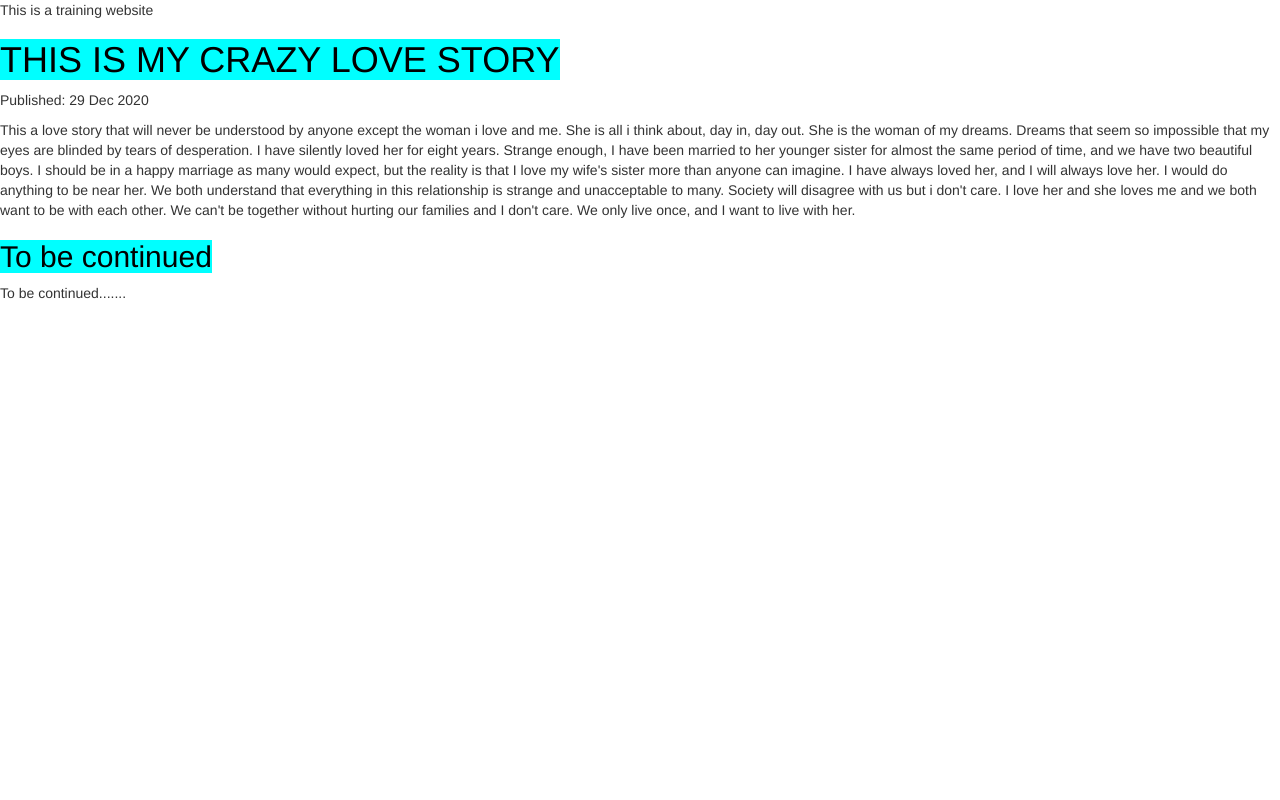
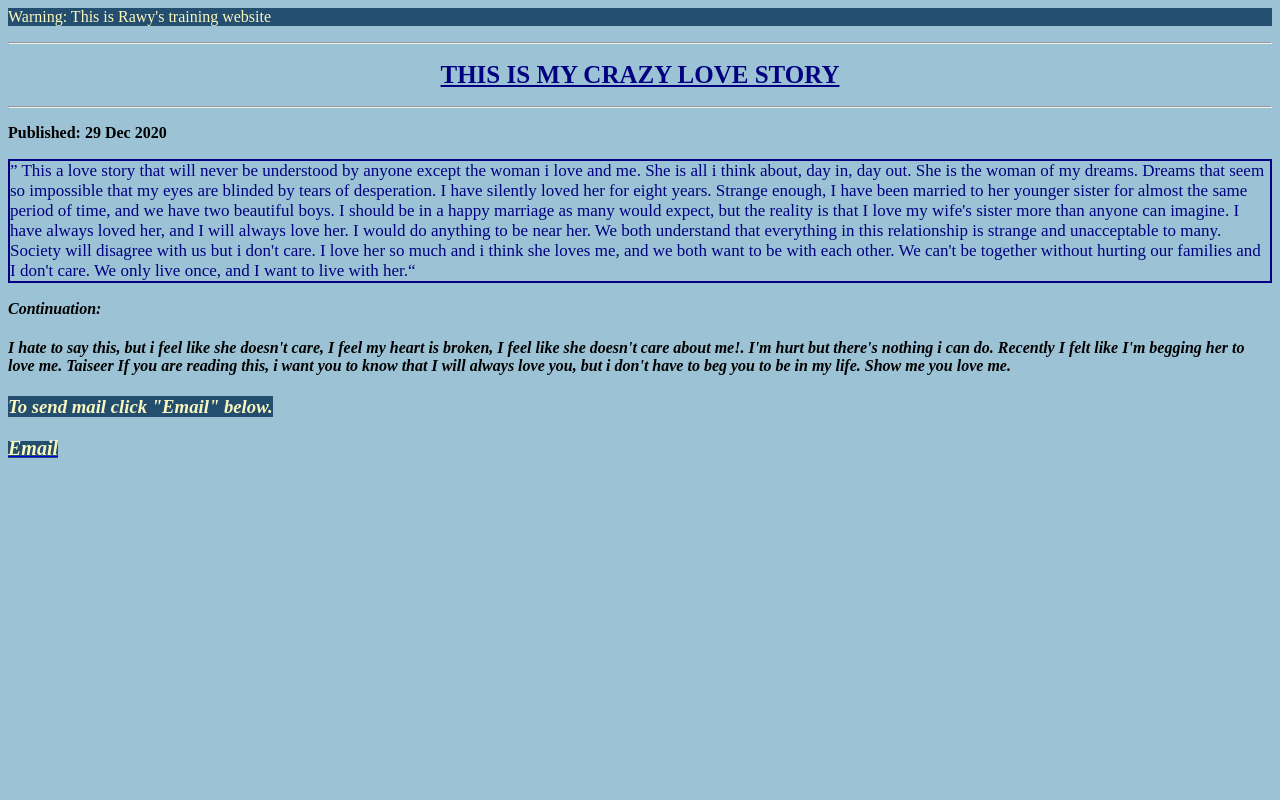
Before and after one commit to Murgany/my-first-blog, a Django app: page / in a window 1280 px wide. Run offline with Django 3.2, Linux system fonts and the light colour scheme; some libraries are stand-ins or nearby versions.

Commit message:
"addes colors to page, some texts and the whole back ground is now colored. i will continue updating the page as long as i learn web development"

```diff
--- a/blog/static/css/blog.css
+++ b/blog/static/css/blog.css
@@ -1,5 +0,0 @@
-
-h1 a, h2 a {
-color: black;
-background-color:aqua;
-}
--- a/blog/templates/blog/post_list.html
+++ b/blog/templates/blog/post_list.html
@@ -1,33 +1,38 @@
 
 {% load static %}
 
-<html lang="en">
+<html lang="Ar">
     <head>
         <title>RAWY'S PAGE</title>
-        <link rel="stylesheet" href="//maxcdn.bootstrapcdn.com/bootstrap/3.2.0/css/bootstrap.min.css">
-        <link rel="stylesheet" href="//maxcdn.bootstrapcdn.com/bootstrap/3.2.0/css/bootstrap-theme.min.css">
-         <link rel="stylesheet" href="{% static 'css/blog.css' %}">
+        <link rel="stylesheet" href="{% static 'css/blog.css' %}">
     </head>
-    <body>
+    <body style="background-color:#9CC3D5FF;">
 
          <div>
-             <p>This is a training website</p>
-              <h1><a href="">THIS IS MY CRAZY LOVE STORY</a></h1>
-              <p>Published: 29 Dec 2020</p>
-              <p>This a love story that will never be understood by anyone except the woman i love and me.
-                  She is all i think about, day in, day out. She is the woman of my dreams. Dreams that seem so impossible
-                  that my eyes are blinded by tears of desperation. I have silently loved her for eight years. Strange enough,
-                  I have been married to her younger sister for almost the same period of time, and we have two beautiful boys.
-                  I should be in a happy marriage as many would expect, but the reality is that I love my wife's sister more than
-                  anyone can imagine. I have always loved her, and I will always love her. I would do anything to be near her.
-                  We both understand that everything in this relationship is strange and unacceptable to many. Society will disagree
-                  with us but i don't care. I love her and she loves me and we both want to be with each other. We can't be together without
-                  hurting our families and I don't care. We only live once, and I want to live with her.</p>
+              <p style="color:#FBF8BE; background-color:#234E70">Warning: This is Rawy's training website</p>
+         </div>
+         <div>
+              <hr>
+              <h1 style="color:Navy; font-size:25px; text-align:center;"><b><ins>THIS IS MY CRAZY LOVE STORY</ins></b></h1>
+              <hr>
+              <p><b>Published: 29 Dec 2020</b></p>
+              <p style="font-size:17; color:navy; border:2px solid navy;"><q>   This a love story that will never be understood by anyone except the woman i love and me.
+                  She is all i think about, day in, day out. She is the woman of my dreams. Dreams that seem so impossible that my eyes are blinded by tears of desperation.
+                  I have silently loved her for eight years. Strange enough, I have been married to her younger sister for almost the same period of time, and we have two beautiful boys.
+                  I should be in a happy marriage as many would expect, but the reality is that I love my wife's sister more than anyone can imagine. I have always loved her, and I will always love her.
+                  I would do anything to be near her. We both understand that everything in this relationship is strange and unacceptable to many. Society will disagree with us but i don't care.
+                  I love her so much and i think she loves me, and we both want to be with each other. We can't be together without hurting our families and I don't care. We only live once, and I want to live with her.</q></p>
          </div>
 
          <div>
-             <h2><a href=""> To be continued</a></h2>
-             <p>To be continued.......</p>
+             </h3><b><i>Continuation:</i></b></h3>
+             <h4><b><i style=color#4d004d:">   I hate to say this, but i feel like she doesn't care, I feel my heart is broken, I feel like she doesn't care about me!. I'm hurt but there's nothing i can do. Recently I felt like I'm begging her to love me.
+                 Taiseer If you are reading this, i want you to know that I will always love you, but i don't have to beg you to be in my life. Show me you love me.</i></b></h4>
+         </div>
+
+         <div>
+             <h3><b><i style="color:#FBF8BE; background-color:#234E70">To send mail click "Email" below.</i></b></h3>
+             <a href="mailto:rawymo@outlook.com" style="background-color:#234E70"><b style="color:#FBF8BE; font-size:20"><i>Email</i></b></a>
          </div>
 
     </body>
```
Also changed, not shown: blog/static/images/picture.jpg (added).
